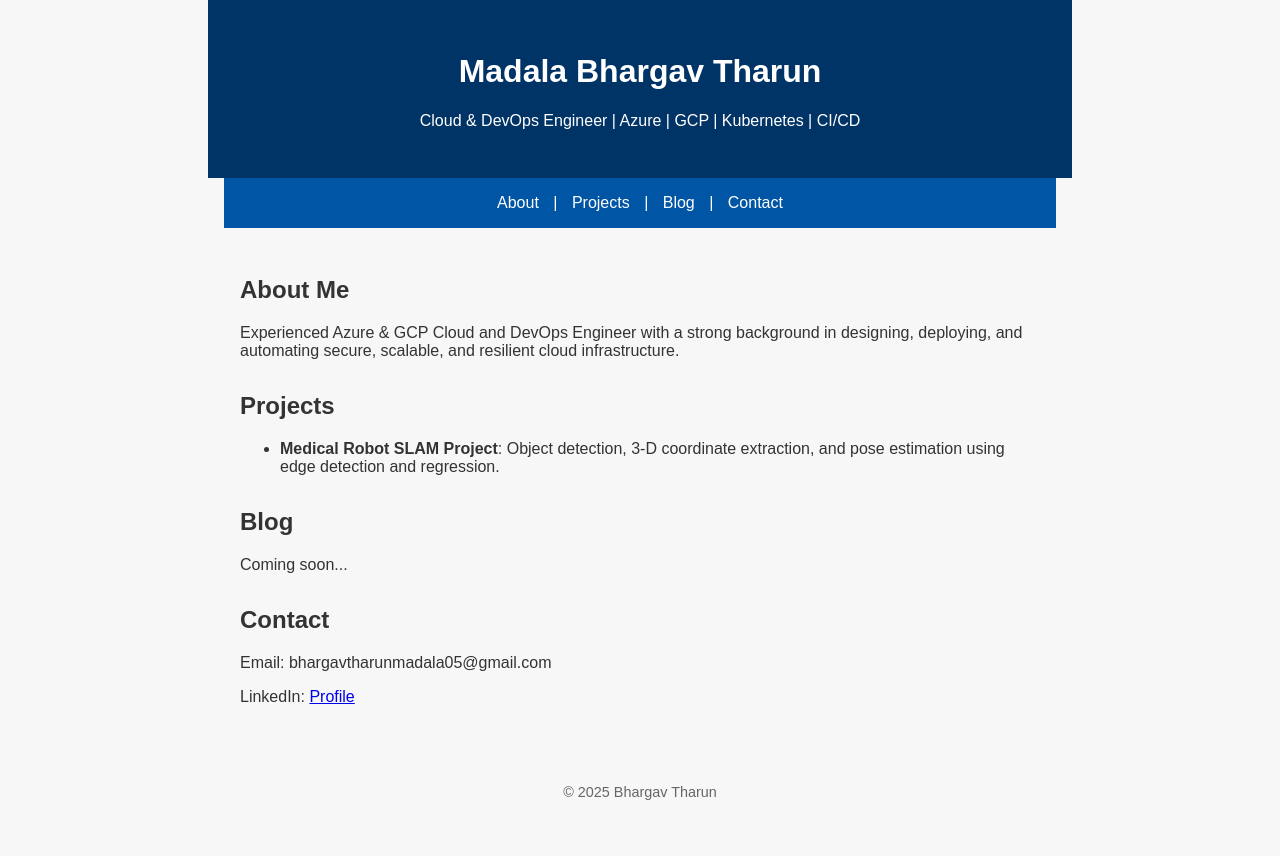
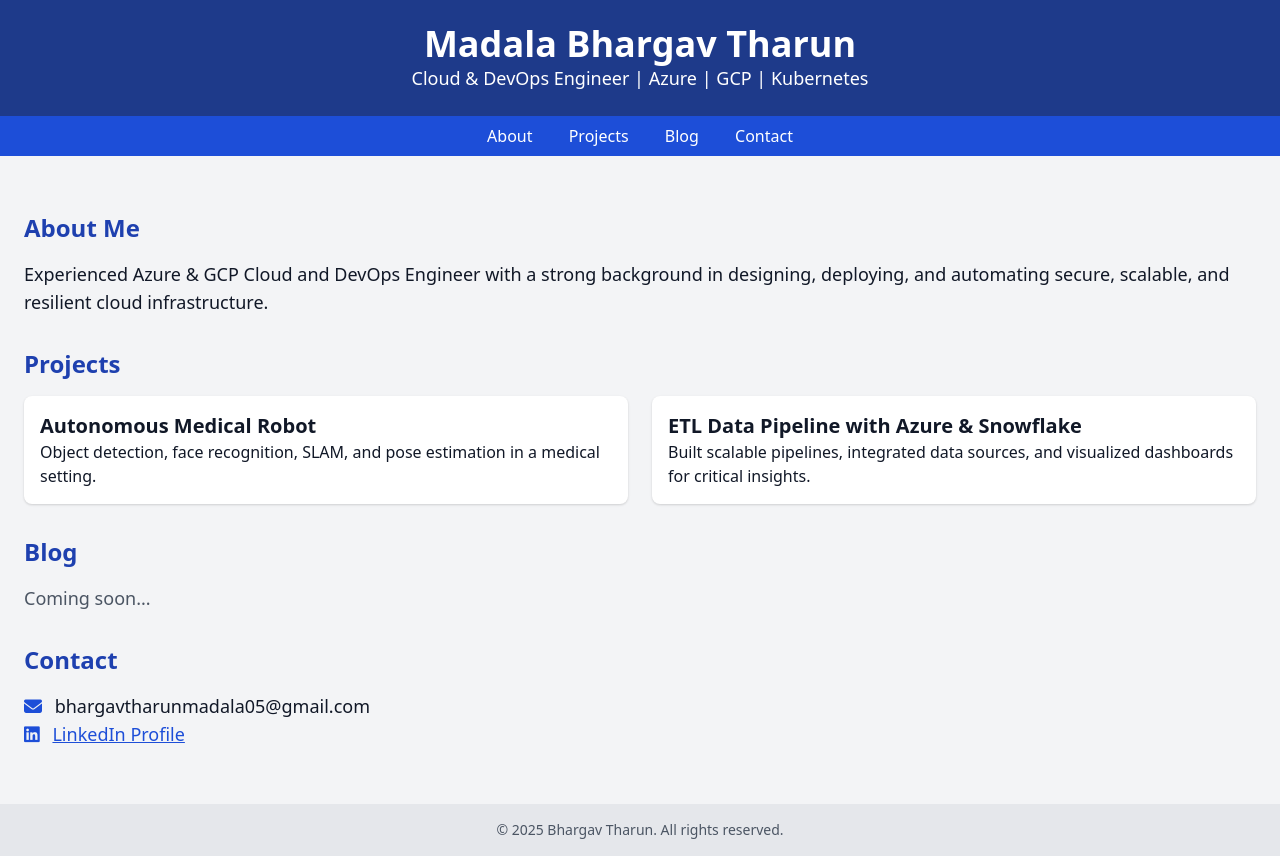
Before and after one commit to bhargavtharun/bhargsvportfolio, a plain HTML site: page index.html in a window 1280 px wide. Before the commit the page ends 830 px from the top, so only its background shows below. Drawn offline with nearby package versions, Linux system fonts and the light colour scheme.

Commit message:
Update index.html

```diff
--- a/index.html
+++ b/index.html
@@ -1,46 +1,63 @@
-
 <!DOCTYPE html>
 <html lang="en">
 <head>
   <meta charset="UTF-8" />
   <meta name="viewport" content="width=device-width, initial-scale=1.0"/>
-  <title>Madala Bhargav Tharun - Portfolio</title>
-  <link rel="stylesheet" href="style.css" />
+  <title>Bhargav Tharun | Cloud & DevOps Engineer</title>
+  <link href="https://cdn.jsdelivr.net/npm/tailwindcss@2.2.19/dist/tailwind.min.css" rel="stylesheet">
+  <script src="https://kit.fontawesome.com/a076d05399.js" crossorigin="anonymous"></script>
 </head>
-<body>
-  <header>
-    <h1>Madala Bhargav Tharun</h1>
-    <p>Cloud & DevOps Engineer | Azure | GCP | Kubernetes | CI/CD</p>
+<body class="bg-gray-100 text-gray-900">
+  <header class="bg-blue-900 text-white py-6 shadow-md">
+    <div class="container mx-auto text-center">
+      <h1 class="text-4xl font-bold">Madala Bhargav Tharun</h1>
+      <p class="text-lg">Cloud & DevOps Engineer | Azure | GCP | Kubernetes</p>
+    </div>
   </header>
-  <nav>
-    <a href="#about">About</a> |
-    <a href="#projects">Projects</a> |
-    <a href="#blog">Blog</a> |
-    <a href="#contact">Contact</a>
+
+  <nav class="bg-blue-700 text-white text-center py-2 sticky top-0 z-10">
+    <a href="#about" class="mx-4 hover:underline">About</a>
+    <a href="#projects" class="mx-4 hover:underline">Projects</a>
+    <a href="#blog" class="mx-4 hover:underline">Blog</a>
+    <a href="#contact" class="mx-4 hover:underline">Contact</a>
   </nav>
-  <main>
-    <section id="about">
-      <h2>About Me</h2>
-      <p>Experienced Azure & GCP Cloud and DevOps Engineer with a strong background in designing, deploying, and automating secure, scalable, and resilient cloud infrastructure.</p>
+
+  <main class="container mx-auto p-6">
+    <section id="about" class="my-8">
+      <h2 class="text-2xl font-semibold text-blue-800 mb-4">About Me</h2>
+      <p class="text-lg">Experienced Azure & GCP Cloud and DevOps Engineer with a strong background in designing, deploying, and automating secure, scalable, and resilient cloud infrastructure.</p>
     </section>
-    <section id="projects">
-      <h2>Projects</h2>
-      <ul>
-        <li><strong>Medical Robot SLAM Project</strong>: Object detection, 3-D coordinate extraction, and pose estimation using edge detection and regression.</li>
+
+    <section id="projects" class="my-8">
+      <h2 class="text-2xl font-semibold text-blue-800 mb-4">Projects</h2>
+      <div class="grid md:grid-cols-2 gap-6">
+        <div class="bg-white p-4 rounded-lg shadow">
+          <h3 class="text-xl font-bold">Autonomous Medical Robot</h3>
+          <p>Object detection, face recognition, SLAM, and pose estimation in a medical setting.</p>
+        </div>
+        <div class="bg-white p-4 rounded-lg shadow">
+          <h3 class="text-xl font-bold">ETL Data Pipeline with Azure & Snowflake</h3>
+          <p>Built scalable pipelines, integrated data sources, and visualized dashboards for critical insights.</p>
+        </div>
+      </div>
+    </section>
+
+    <section id="blog" class="my-8">
+      <h2 class="text-2xl font-semibold text-blue-800 mb-4">Blog</h2>
+      <p class="text-lg text-gray-600">Coming soon...</p>
+    </section>
+
+    <section id="contact" class="my-8">
+      <h2 class="text-2xl font-semibold text-blue-800 mb-4">Contact</h2>
+      <ul class="text-lg">
+        <li><i class="fas fa-envelope mr-2 text-blue-700"></i> bhargavtharunmadala05@gmail.com</li>
+        <li><i class="fab fa-linkedin mr-2 text-blue-700"></i> <a href="https://www.linkedin.com/in/bhargav-tharun-madala-492b4814a" target="_blank" class="text-blue-700 underline">LinkedIn Profile</a></li>
       </ul>
     </section>
-    <section id="blog">
-      <h2>Blog</h2>
-      <p>Coming soon...</p>
-    </section>
-    <section id="contact">
-      <h2>Contact</h2>
-      <p>Email: bhargavtharunmadala05@gmail.com</p>
-      <p>LinkedIn: <a href="https://www.linkedin.com/in/bhargav-tharun-madala-492b4814a" target="_blank">Profile</a></p>
-    </section>
   </main>
-  <footer>
-    <p>&copy; 2025 Bhargav Tharun</p>
+
+  <footer class="text-center py-4 bg-gray-200 text-sm text-gray-600">
+    &copy; 2025 Bhargav Tharun. All rights reserved.
   </footer>
 </body>
 </html>
```
